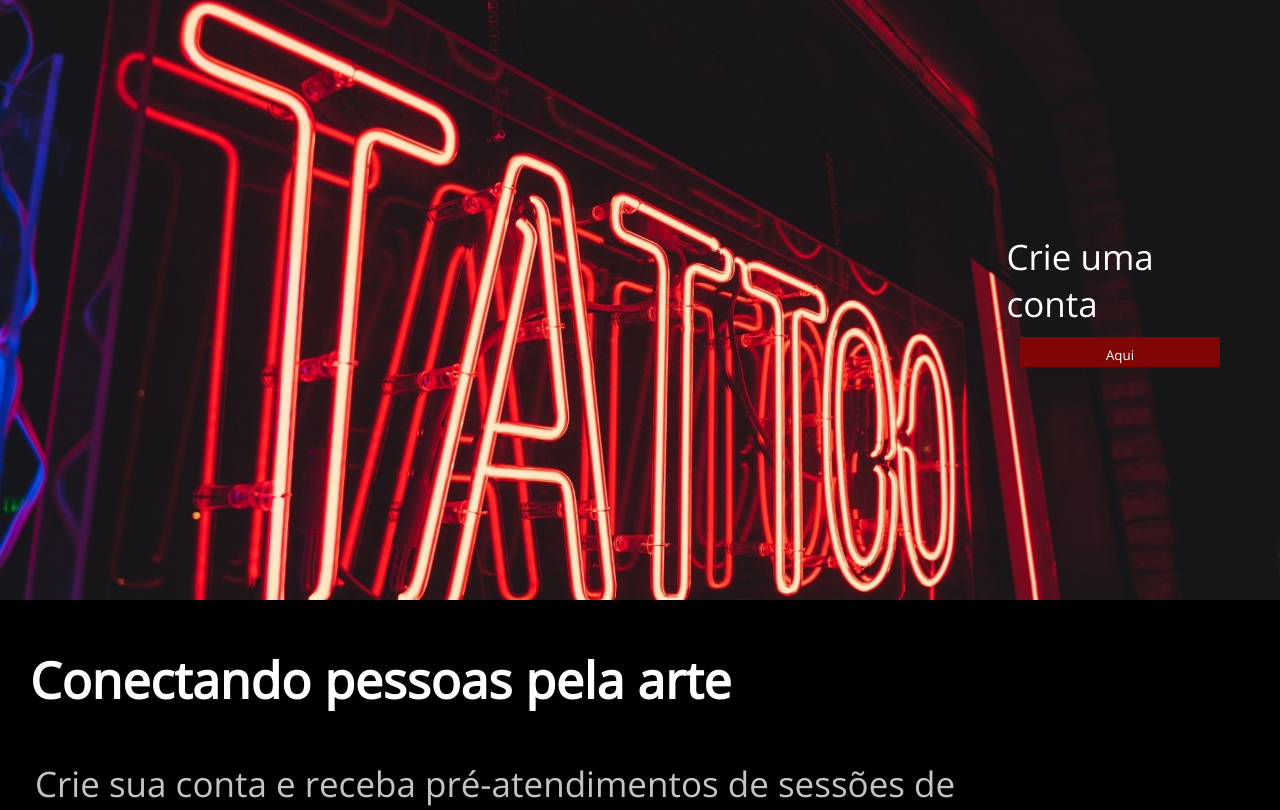
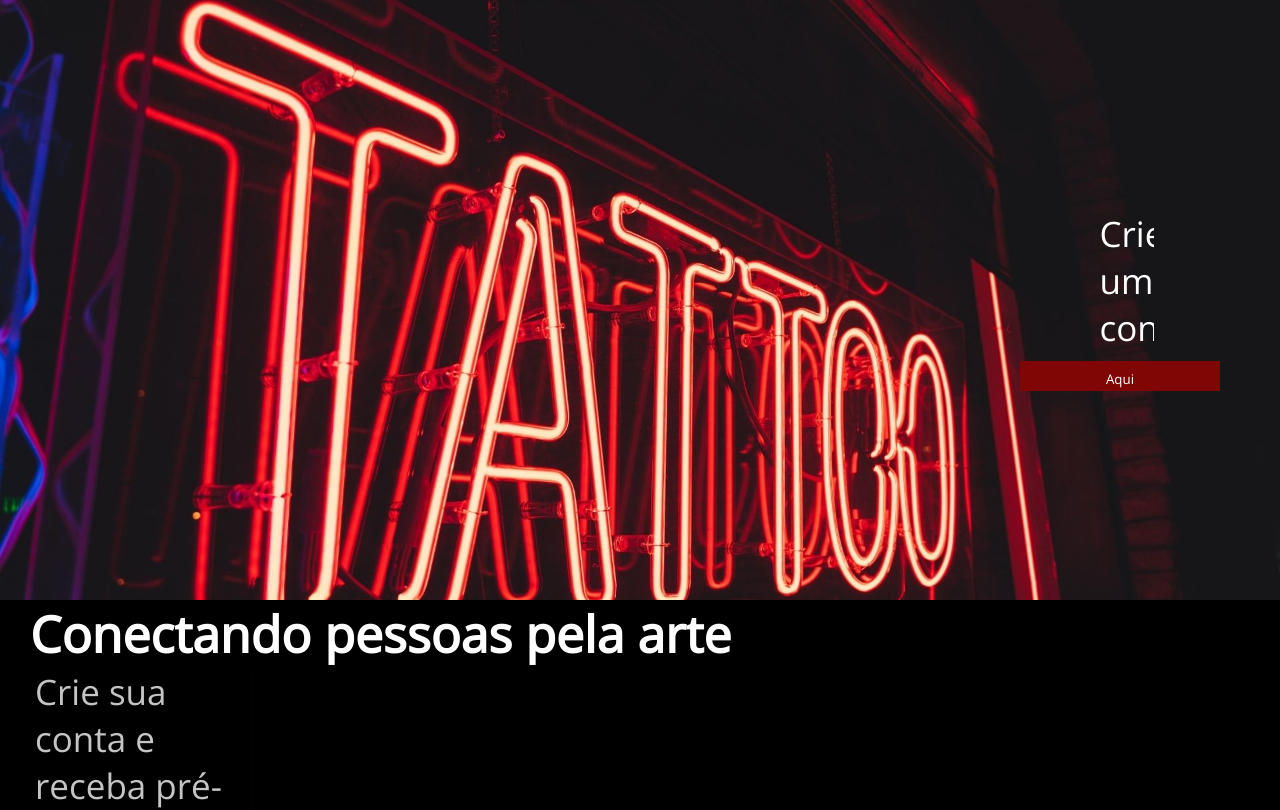
Before and after one commit to CibeleMartins/TattooArtStudio-M5, a React (Create React App) app: page / in a window 1280 px wide. Shown: the top 810 px of the page. Built offline with nearby package versions, Linux system fonts and the light colour scheme.

Commit message:
:dizzy: feat: Implementa animação
Adiciona a propriedade animation-iteration-count:

```diff
--- a/src/pages/Home.module.css
+++ b/src/pages/Home.module.css
@@ -90,6 +90,7 @@ p {
 .type_animation {
 
   animation: blinkCursor 500ms infinite normal, typing_p 4s steps(40) 1s normal;
+  animation-iteration-count: infinite;
 }
 
 @keyframes blinkCursor {
```
